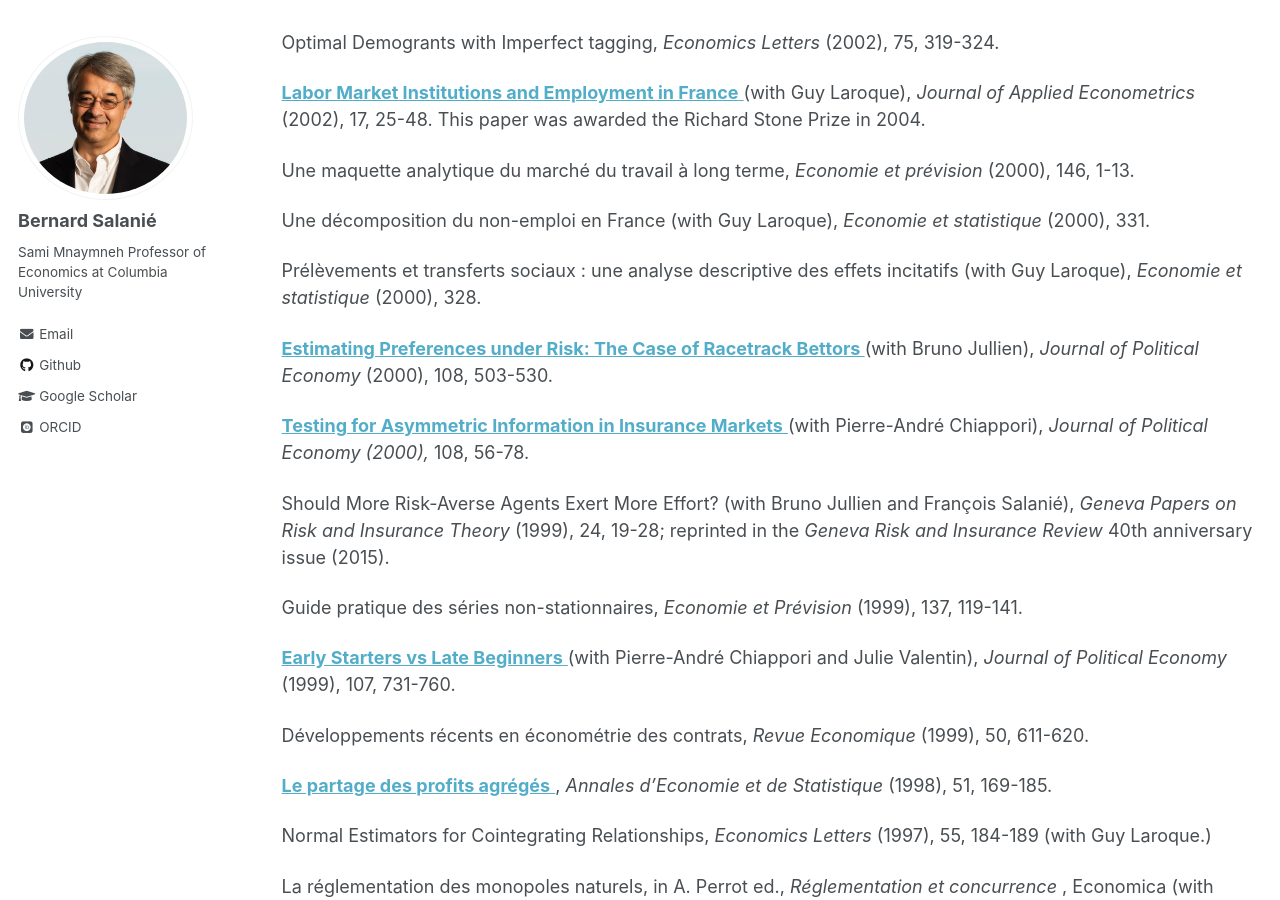
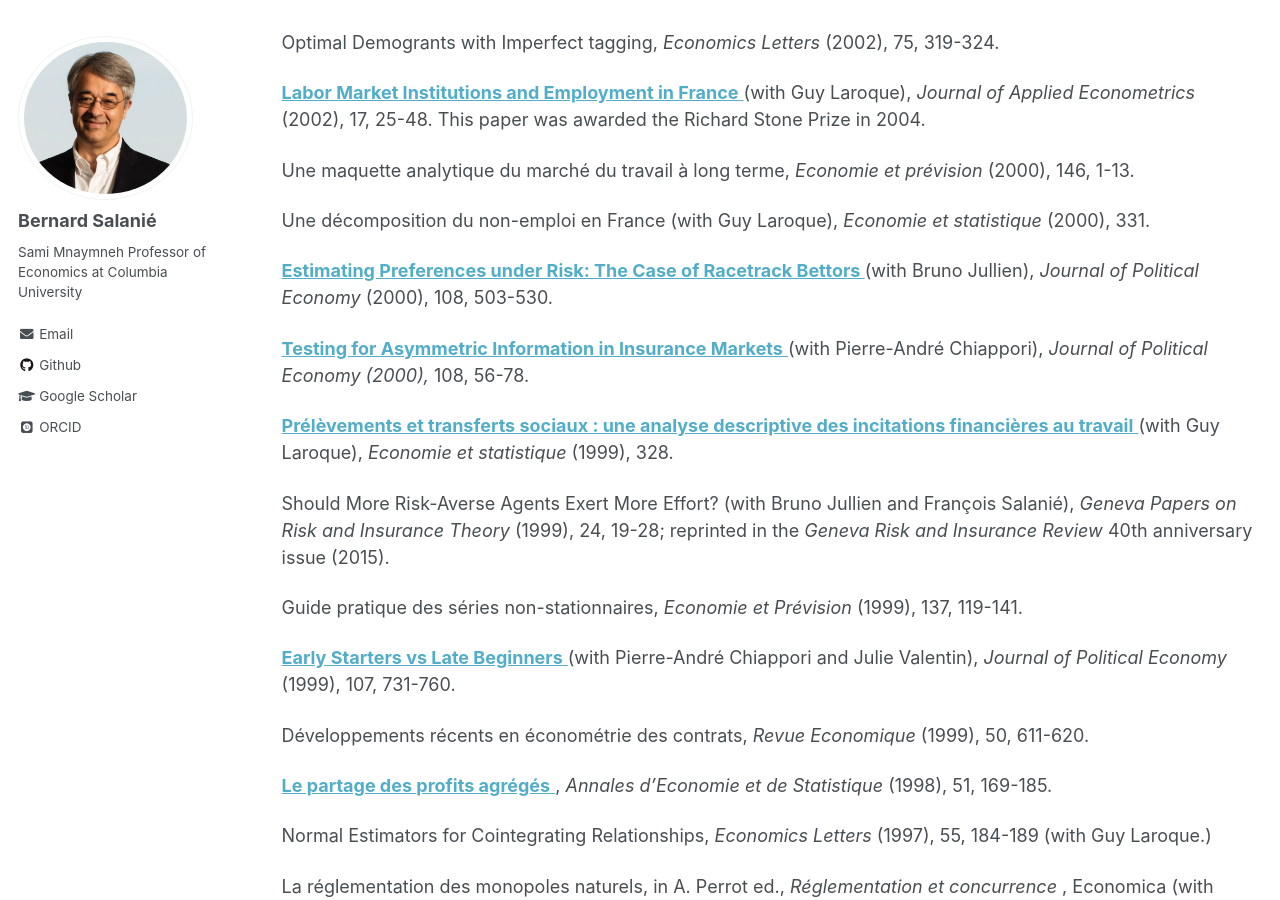
Before and after one commit to bsalanie/bsalanie.github.io, a Jekyll site: the page built from _pages/publications.html, in a window 1280 px wide and 900 px high, scrolled down 3546 px. Built offline with Jekyll 4.4.1, drawn with Linux system fonts in a browser that asks for light colours; some web fonts are replaced.

Commit message:
Correct E&S 328 entry and link it to Persée
Use the published title and year (1999), move it into the 1999 group,
and link it to its DOI on Persée.

Co-Authored-By: Claude Opus 5.5 <noreply@anthropic.com>

```diff
--- a/_pages/publications.html
+++ b/_pages/publications.html
@@ -581,13 +581,6 @@ Structural Estimation of Matching Markets with Transferable Utility
 </p>
 
 <p class="pubitem">
-  Prélèvements et transferts sociaux : une analyse descriptive des effets
-  incitatifs (with Guy Laroque),
-  <em>Economie et statistique</em>
-  (2000), 328.
-</p>
-
-<p class="pubitem">
   <a
     class="linkpub"
     href="https://doi.org/10.1086/262127"
@@ -615,6 +608,23 @@ Structural Estimation of Matching Markets with Transferable Utility
   (with Pierre-André Chiappori),
   <em>Journal of Political Economy (2000), </em>
   108, 56-78.
+</p>
+
+<p class="pubitem">
+  <a
+    class="linkpub"
+    href="https://doi.org/10.3406/estat.1999.6341"
+    target="_blank"
+    rel="noopener noreferrer"
+  >
+    <strong
+      >Prélèvements et transferts sociaux : une analyse descriptive des
+      incitations financières au travail</strong
+    >
+  </a>
+  (with Guy Laroque),
+  <em>Economie et statistique</em>
+  (1999), 328.
 </p>
 
 <p id="h.p_ID_96" class="pubitem">
```
